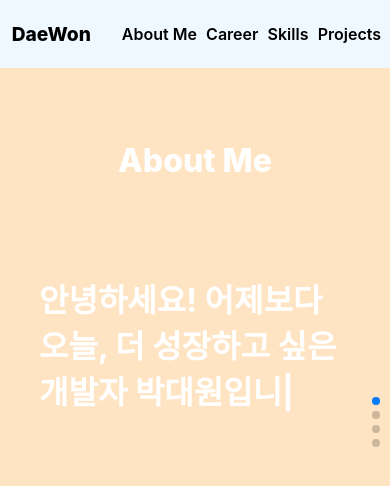
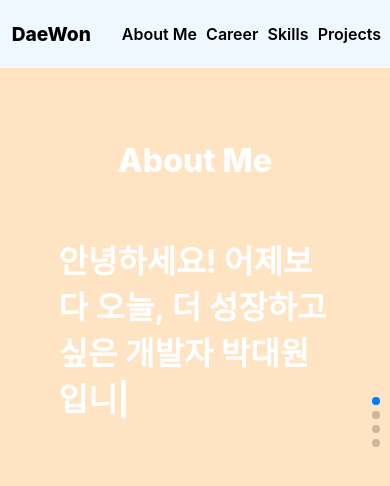
Before and after one commit to DaeWon9/portfolio, a React (Create React App) app: page / in a window 390 px wide. Shown: the top 486 px of the page. Built offline with nearby package versions, Linux system fonts and the light colour scheme.

Commit message:
[UPDATE] design

```diff
--- a/src/components/slides/Slides.css
+++ b/src/components/slides/Slides.css
@@ -30,9 +30,9 @@
 }
 
 .introduction{
-    width: 80%;
+    width: 70%;
     height: 100%;
-    padding: 10%;
+    padding-left: 15%;
     display: flex;
     justify-content: center;
     align-content: center;
@@ -80,6 +80,17 @@
         display:block;
     }
 
+    .introduction{
+        width: 70%;
+        height: 100%;
+        padding-left: 15%;
+        display: flex;
+        justify-content: center;
+        align-content: center;
+        font-size: xx-large;
+        font-weight: 700;
+    }
+
     .career_left{
         width: 100%;
         height: 30%;
```
